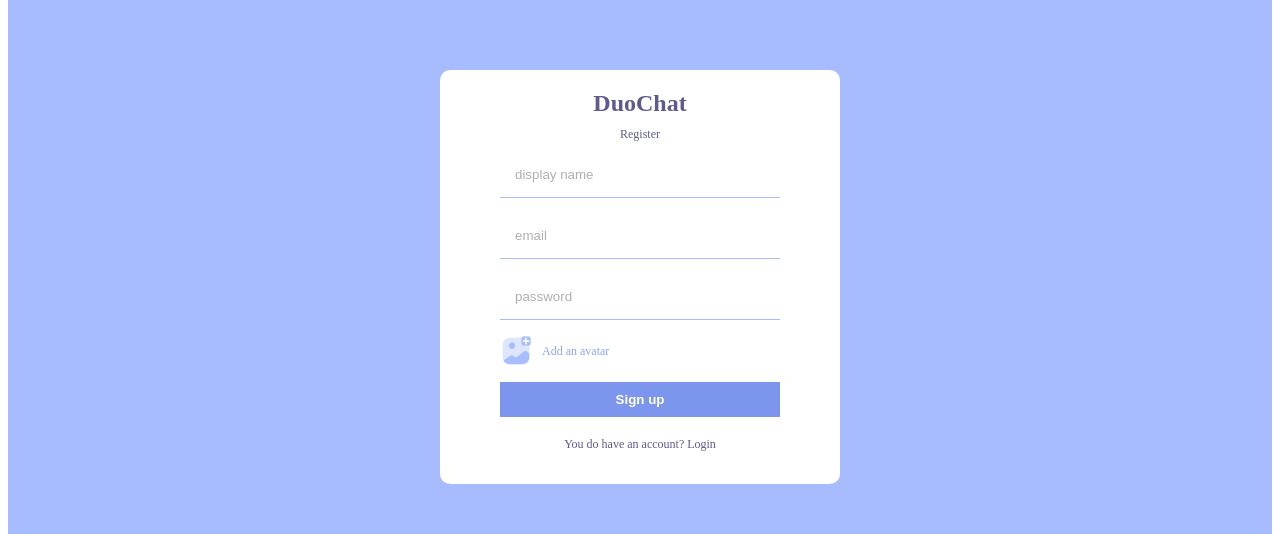
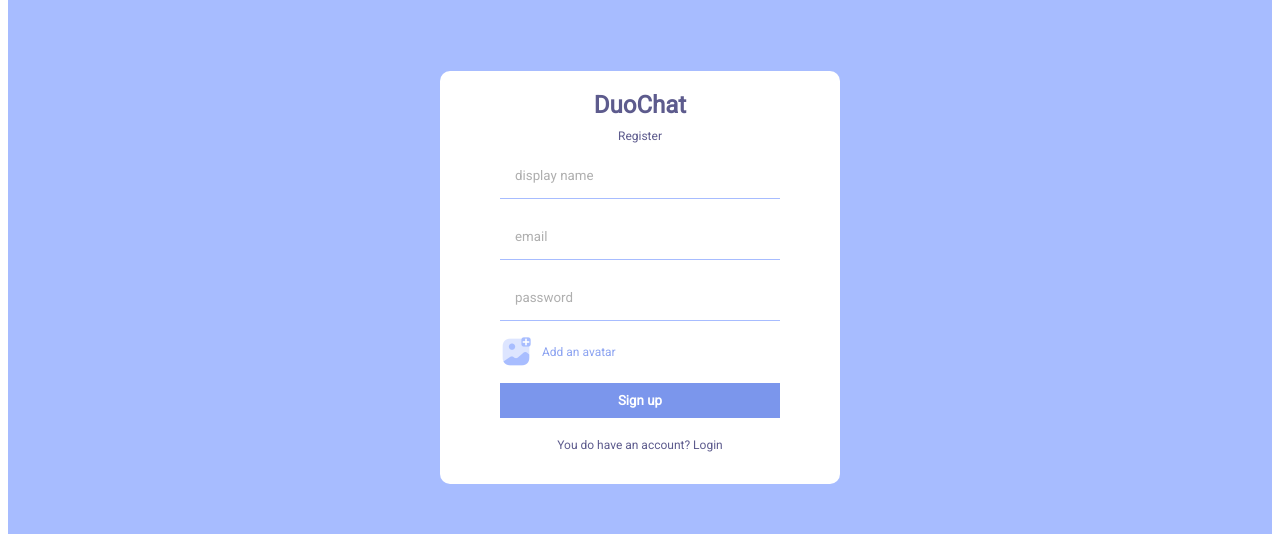
Before and after one commit to GrantLicata/DuoChat, a React (Create React App) app in the folder client/: page / in a window 1280 px wide. Shown: the part 131-665 px from the top of the page. Built offline with nearby package versions, Linux system fonts and the light colour scheme.

Commit message:
Roboto font applied

```diff
--- a/client/public/index.html
+++ b/client/public/index.html
@@ -10,20 +10,13 @@
       content="Web site created using create-react-app"
     />
     <link rel="apple-touch-icon" href="%PUBLIC_URL%/logo192.png" />
-    <!--
-      manifest.json provides metadata used when your web app is installed on a
-      user's mobile device or desktop. See https://developers.google.com/web/fundamentals/web-app-manifest/
-    -->
     <link rel="manifest" href="%PUBLIC_URL%/manifest.json" />
-    <!--
-      Notice the use of %PUBLIC_URL% in the tags above.
-      It will be replaced with the URL of the `public` folder during the build.
-      Only files inside the `public` folder can be referenced from the HTML.
-
-      Unlike "/favicon.ico" or "favicon.ico", "%PUBLIC_URL%/favicon.ico" will
-      work correctly both with client-side routing and a non-root public URL.
-      Learn how to configure a non-root public URL by running `npm run build`.
-    -->
+    <link rel="preconnect" href="https://fonts.googleapis.com" />
+    <link rel="preconnect" href="https://fonts.gstatic.com" crossorigin />
+    <link
+      href="https://fonts.googleapis.com/css2?family=Roboto&display=swap"
+      rel="stylesheet"
+    />
     <title>DuoChat</title>
   </head>
   <body>
--- a/client/src/style.scss
+++ b/client/src/style.scss
@@ -12,6 +12,10 @@
   @media screen and (max-width: 1200px) {
     @content;
   }
+}
+
+* {
+  font-family: "Roboto", sans-serif;
 }
 
 .formContainer {
```
Also changed, not shown: client/src/pages/Register.jsx (+3 -6 lines).
